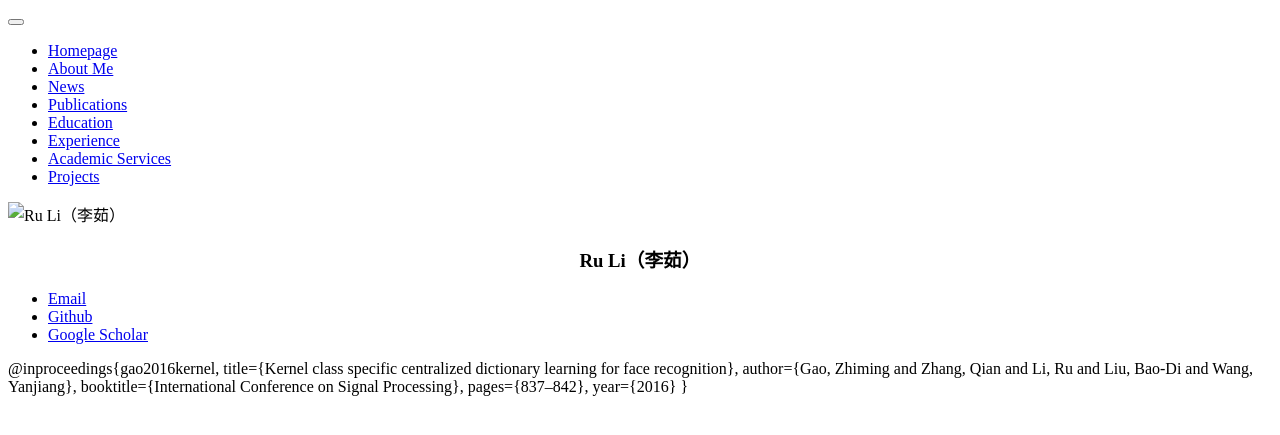
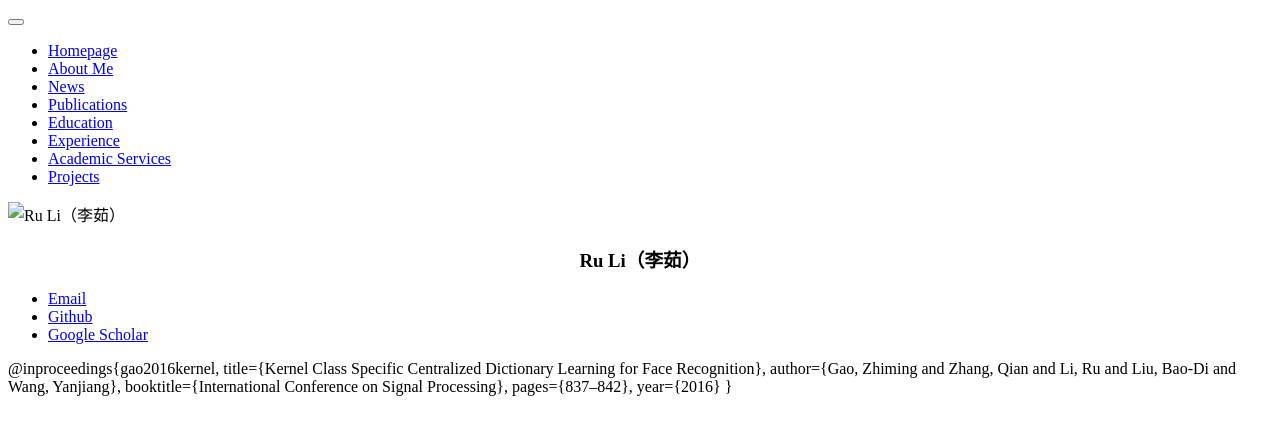
Before and after one commit to liru0126/liru0126.github.io, a Jekyll site: the page built from collections/2016_icsp/gao_icsp2016.md, in a window 1280 px wide. Shown: the top 435 px of the page. Built offline with Jekyll 4.4.1, drawn with Linux system fonts in a browser that asks for light colours; our own code applies the rules of GitHub Pages for plain Markdown files.

```diff
--- a/collections/2016_icsp/gao_icsp2016.md
+++ b/collections/2016_icsp/gao_icsp2016.md
@@ -1,5 +1,5 @@
 @inproceedings{gao2016kernel,
-  title={Kernel class specific centralized dictionary learning for face recognition},
+  title={Kernel Class Specific Centralized Dictionary Learning for Face Recognition},
   author={Gao, Zhiming and Zhang, Qian and Li, Ru and Liu, Bao-Di and Wang, Yanjiang},
   booktitle={International Conference on Signal Processing},
   pages={837--842},
```
